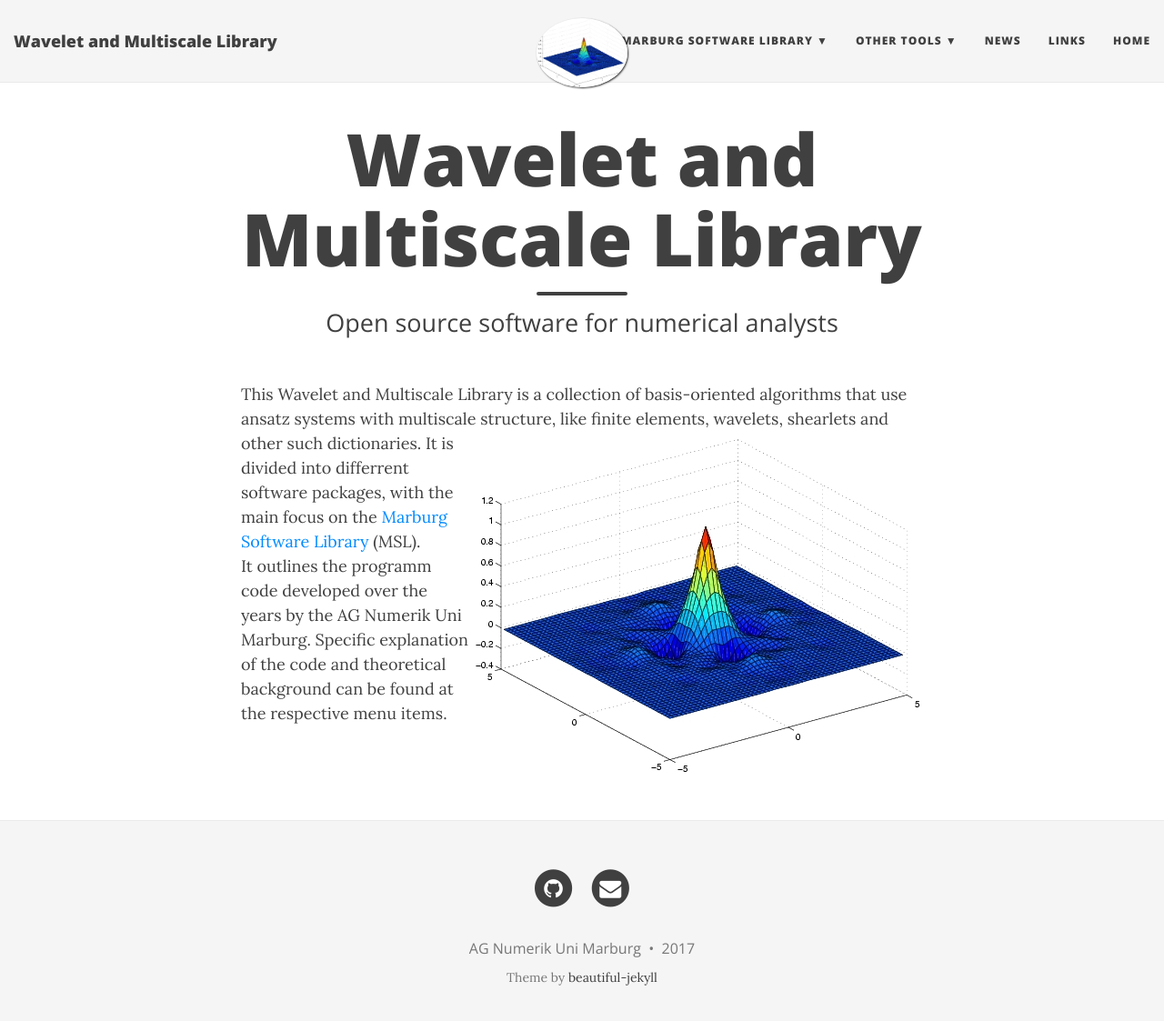
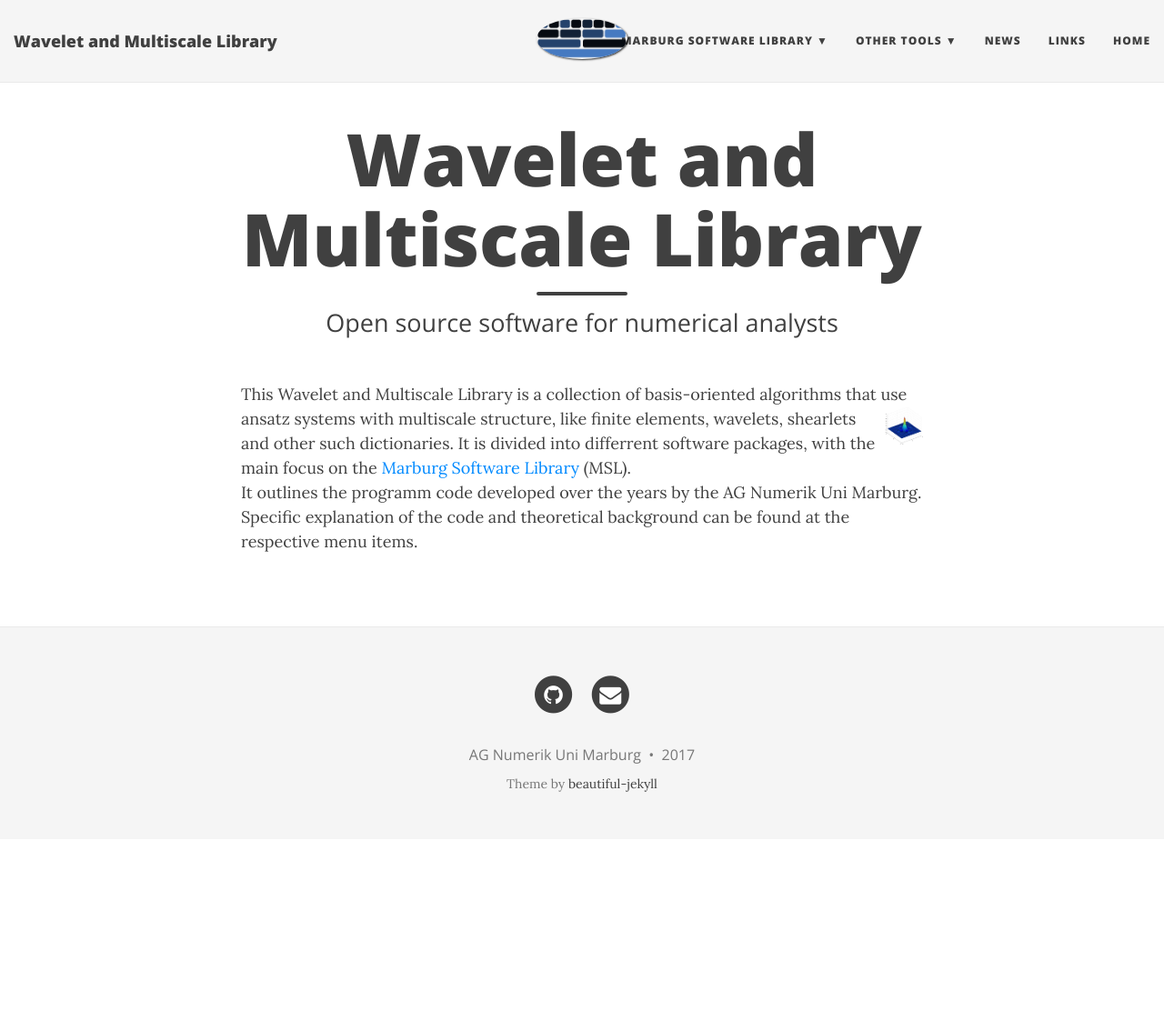
Before and after one commit to agnumerikunimarburg/agnumerikunimarburg.github.io, a Jekyll site: the page built from index.md, in a window 1280 px wide and 1136 px high. Shown: the top 1123 px of the window at 91% size. Built offline with Jekyll 4.4.1, drawn with Linux system fonts in a browser that asks for light colours; nearby versions of some CDN libraries.

Commit message:
Update index.md

```diff
--- a/index.md
+++ b/index.md
@@ -4,8 +4,7 @@
 subtitle: Open source software for numerical analysts
 use-site-title: true
 published: true
-image: /img/dual_a.jpg
 ---
 
-This Wavelet and Multiscale Library is a collection of basis-oriented algorithms that use ansatz systems with multiscale structure, like finite elements, wavelets, <img style="float: right;" src="/img/dual_a.jpg"> shearlets and other such dictionaries. It is divided into differrent software packages, with the main focus on the [Marburg Software Library](aboutmsl) (MSL).
+This Wavelet and Multiscale Library is a collection of basis-oriented algorithms that use ansatz systems with multiscale structure, like finite elements, wavelets, <img style="float: right;" src="/img/dual_a.jpg" height="42" width="42"> shearlets and other such dictionaries. It is divided into differrent software packages, with the main focus on the [Marburg Software Library](aboutmsl) (MSL).
 It outlines the programm code developed over the years by the AG Numerik Uni Marburg. Specific explanation of the code and theoretical background can be found at the respective menu items.
```
